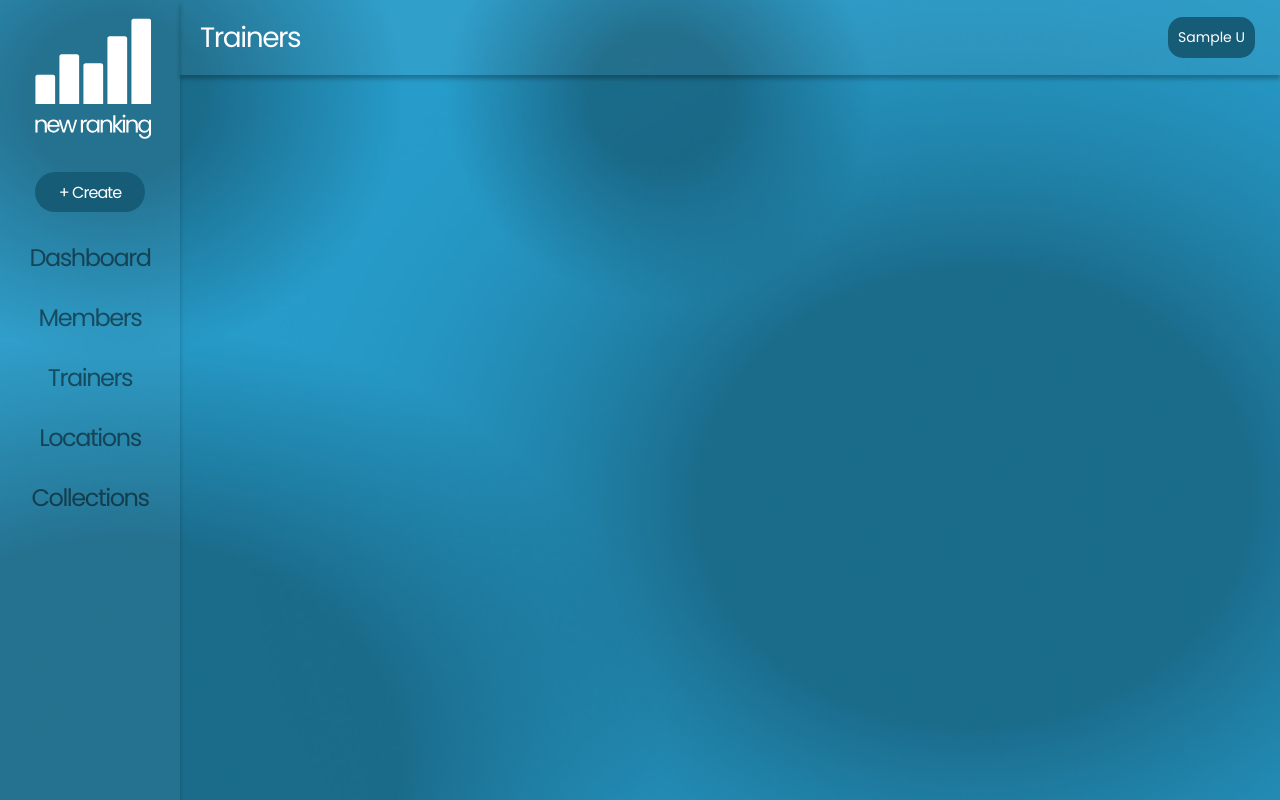
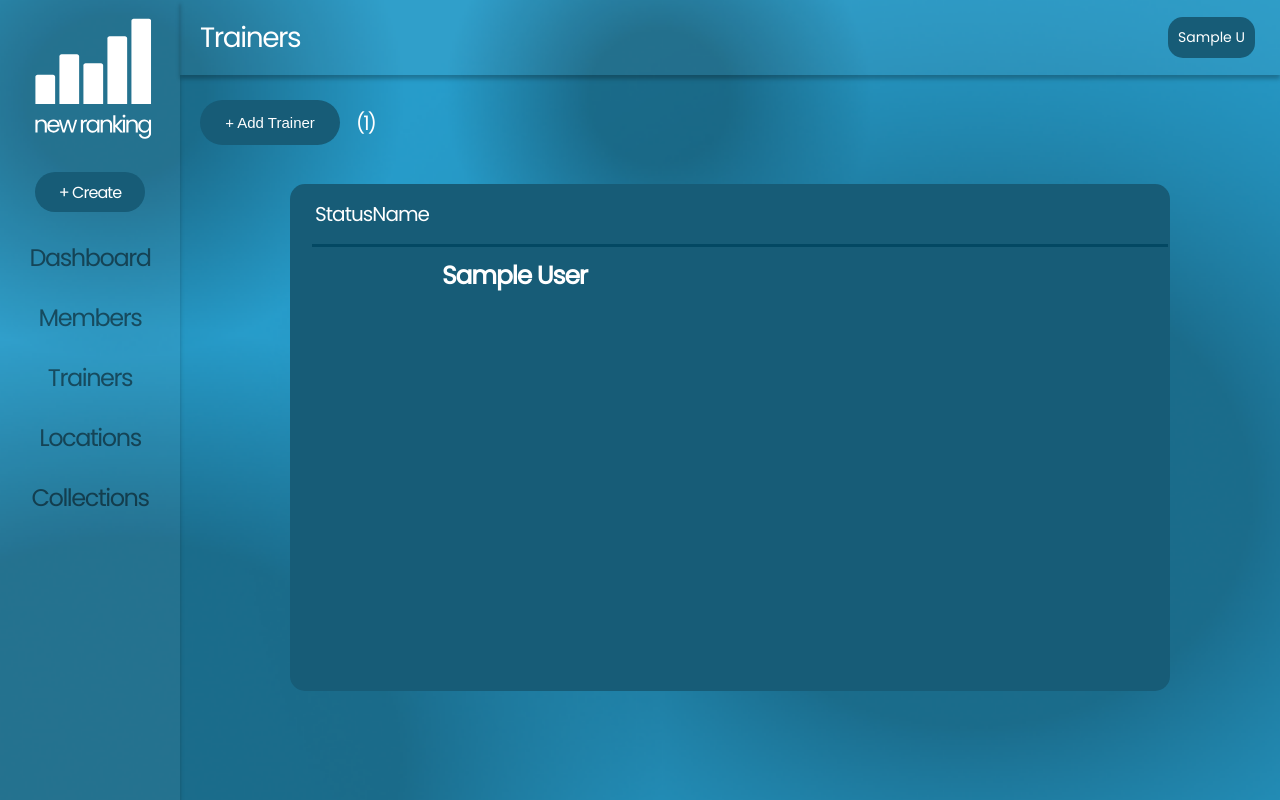
Before and after one commit to EmersonCoronel/new_ranking, a Django app: page /trainers/ in a window 1280 px wide. Run offline with Django 4.2, Linux system fonts and the light colour scheme; a user stored in the database is signed in; tables that the repository leaves empty hold one stand-in row (values such as "Sample post").

Commit message:
Trainer page

```diff
--- a/mysite/new_ranking/models.py
+++ b/mysite/new_ranking/models.py
@@ -9,7 +9,6 @@ class Course(models.Model):
     name = models.CharField(max_length=200, default="Default Course Name")
 
 class Trainer(models.Model):
-    user = models.OneToOneField(User, on_delete=models.CASCADE)
     first_name = models.CharField(max_length=100, default="Default First Name")
     last_name = models.CharField(max_length=100, default="Default Last Name")
     location = models.CharField(max_length=100, default="Default Location")
@@ -19,6 +18,7 @@ class Trainer(models.Model):
     gender = models.CharField(max_length=10, default="Other")
     date_joined = models.DateField(auto_now_add=True)
     date_of_birth = models.DateField(default="2000-01-01")
+    password = models.CharField(max_length=100, default="password")
 
     @property
     def name(self):
@@ -57,7 +57,4 @@ class Level(models.Model):
 
 class Location(models.Model):
     name = models.CharField(max_length=200, default="Default Location Name")
-
-class Space(models.Model):
-    location = models.ForeignKey(Location, related_name='spaces', on_delete=models.CASCADE)
-    space_data = models.IntegerField(default=0)  # replace with the actual data fields
+    space = models.CharField(max_length=200, default="Default Space")
--- a/mysite/new_ranking/static/styles.css
+++ b/mysite/new_ranking/static/styles.css
@@ -474,8 +474,8 @@ h2#improv, h2{
 
 /* Style for input fields. */
 .form-group input {
-    width: 316.5px;
-    height: 48.75px;
+    width: 320px;
+    height: 50px;
     flex-shrink: 0;
 
     border-radius: 15px;
@@ -936,12 +936,15 @@ display: block;
 }
 
 #member-actions-container{
-  position: fixed;
-  width:20px;
-  height:50px;
-  top:100px;
-  left:200px;
-
+    position: fixed;
+    top: 100px;
+    left: 200px;
+    display: flex;
+    align-items: center;
+    justify-content: space-between;
+    /* You can adjust the width as needed */
+    width: 175px;
+    z-index: 10;
 }
 
 #member-create-button{
@@ -952,7 +955,29 @@ display: block;
   color: white;
   border-radius: 30px;
   border: none;
+  z-index: 1;
 }
+
+#member-create-button:hover{
+    background-color: #175C77;
+    opacity: 50%;
+    /* border: 1px solid; */
+    border-radius: 50px;
+    cursor: pointer;
+}
+
+#member-count{
+    color: #FFF;
+    text-align: right;
+    font-family: Poppins;
+    font-size: 20px;
+    font-style: normal;
+    font-weight: 400;
+    line-height: normal;
+    letter-spacing: -1.89px;
+    /* Removed align-items and margin-top */
+}
+
 
 #create-member-container{
 display: none;
@@ -994,11 +1019,118 @@ justify-content: center;
 display: block;
 }
 
-input[type="text"] {
+.member-create-fields[type="text"] {
 padding: 10px;
 font-size: 16px;
 }
 
-input[type="text"]::placeholder {
+.member-create-fields[type="text"]::placeholder {
 color: #999;
 }
+
+.center-container {
+    display: flex;
+    justify-content: center;
+    align-items: center;
+    height: calc(100vh - 75px); /* account for your topbar height */
+    width: calc(100vw - 180px); /* account for your navbar width */
+    position: absolute;
+    top: 75px; /* position below the topbar */
+    left: 180px; /* position right to the navbar */
+}
+
+#trainers-main-container {
+    /* Remove the position: fixed */
+    /* width: 1128px; Remove this if you want the container width to adjust based on the content */
+    height: 70%; /* Adjust this if you want a fixed height */
+    width: 80%;
+    border-radius: 15px;
+    background: #175C77;
+    overflow-y: auto;
+}
+
+.trainer-heading-container {
+    display: flex;  /* This makes the children of .heading-container align horizontally */
+    justify-content:space-between;  /* This spreads the children out evenly */
+    padding: 15px;
+    margin-left: 10px;
+    margin-right: 1050px;
+}
+
+
+.trainers-main-heading{
+    color: #FFF;
+    text-align: center;
+    font-family: Poppins;
+    font-size: 20px;
+    font-style: normal;
+    font-weight: 400;
+    line-height: normal;
+    letter-spacing: -0.96px;
+}
+
+.trainer-item {
+    display: flex;
+    flex-direction: row;
+    align-items: start; /* Align items to the start of the flex container */
+    justify-content: space-between;
+    padding: 10px;
+    margin-bottom: 10px;
+    height: 40px;
+    border-top: 3px solid #034863;  /* Only top border */
+    border-right: none;  /* No right border */
+    border-bottom: none;  /* No bottom border */
+    border-left: none;  /* No left border */
+    width: 95%;
+    margin-left: 2.5%;
+}
+
+
+.trainer-item-name {
+    font-size: 25px;
+    font-weight: bold;
+    margin: 0;
+    margin-left: 120px;
+    padding: 0;  /* Add this line to remove any padding */
+}
+
+
+.trainer-item-description {
+    font-size: 16px;
+}
+
+#login-page-signup {
+    /* display: block; */
+    color: #ffffff;
+    background-color: #175C77;
+    text-align: center;
+    padding: 14px 16px;
+    text-decoration: none;
+    border-radius: 50px;
+
+    font-size: 16px;
+    font-style: normal;
+    font-weight: 400;
+    line-height: normal;
+    letter-spacing: -1.12px;
+    margin-top: 20px;
+
+    display: flex;
+    width: 75px;
+    height: 35px;
+    padding: 15px;
+    justify-content: center;
+    align-items: center;
+    gap: 10px;
+    transition: 150ms ease;
+    margin: auto;
+    border: none;
+    cursor: pointer;
+}
+
+#login-page-signup:hover {
+    background-color: #175C77;
+    opacity: 50%;
+    /* border: 1px solid; */
+    border-radius: 50px;
+}
--- a/mysite/new_ranking/templates/dashboard/trainers.html
+++ b/mysite/new_ranking/templates/dashboard/trainers.html
@@ -22,6 +22,12 @@
             </a>
         </div>
     </div>
+    <script>
+        function toggleCreateMember(){
+                    var createMemberMenu = document.querySelector("#create-member-container");
+                    createMemberMenu.classList.toggle("show");
+                }
+    </script>
     <!-- Navigation -->
     <div id="dashboard-navbar">
         <!-- Logo -->
@@ -75,8 +81,47 @@
 
 
     <!-- Main Content -->
-    <div id="main-content-container">
-        <!-- Content goes here -->
+    <div class="center-container">
+        <div id="member-actions-container">
+            <button id="member-create-button" onclick="toggleCreateMember()" type='button'>+ Add Trainer</button>
+            {% csrf_token %}
+                <div id="member-count">({{ count }})</div>
+            <!--</a>-->
+        </div>
+        <form method="POST" action="create_trainer/">
+            <div id="create-member-container">
+                {% csrf_token %}
+                <input class='member-create-fields' name='first-name' type="text" placeholder="First Name">
+                <input class='member-create-fields' name='last-name' type="text" placeholder="Last Name">
+                <input class='member-create-fields' name='location' type="text" placeholder="Location">
+                <input class='member-create-fields' name='phone-number' type="text" placeholder="Phone Number">
+                <input class='member-create-fields' name='email' type="text" placeholder="Email">
+                <input class='member-create-fields' name='space' type="text" placeholder="Space">
+                <input class='member-create-fields' name='gender' type="text" placeholder="Gender">
+                <input class='member-create-fields' name='date-joined' type="text" placeholder="Date Joined">
+                <input class='member-create-fields' name='date-of-birth' type="text" placeholder="Date of Birth">
+                <input class='member-create-fields' name='courses' type="text" placeholder="Courses">
+                <input class='member-create-fields' name='password' type="text" placeholder="Password">
+                <button id='confirm-create-member' type="submit">Create Trainer</button>
+            </div>
+        </form>
+        <div id="trainers-main-container">
+            <div class="trainer-heading-container">
+                <!-- Your content here -->
+                <div class="trainers-main-heading">
+                    Status
+                </div>
+                <div class="trainers-main-heading">
+                    Name
+                </div>
+            </div>
+            {% for trainer in trainers %}
+                <div class="trainer-item">
+                    <h2 class="trainer-item-name">{{ trainer.first_name }} {{ trainer.last_name }}</h2>
+                </div>
+            {% endfor %}
+        </div>
     </div>
+
 </body>
 </html>
--- a/mysite/new_ranking/templates/registration/login.html
+++ b/mysite/new_ranking/templates/registration/login.html
@@ -45,5 +45,6 @@
             {% endif %}
         </form>
     </div>
+    <a href="{% url 'signup' %}" id="login-page-signup"> Signup </a>
 </body>
 </html>
--- a/mysite/new_ranking/urls.py
+++ b/mysite/new_ranking/urls.py
@@ -14,6 +14,7 @@ urlpatterns = [
     path('signup/', views.signup, name='signup'),
     path('profile/', views.profile, name='profile'),
     path('members/create_member/', views.create_member, name='create_member'),
+    path('trainers/create_trainer/', views.create_trainer, name='create_trainer'),
     path('dashboard/create_location/', views.create_location, name='create_location'),
     path('dashboard/create_course/', views.create_course, name='create_course'),
     path('change_password/', views.change_password, name='change_password'),
--- a/mysite/new_ranking/views.py
+++ b/mysite/new_ranking/views.py
@@ -11,7 +11,7 @@ from django.contrib.auth import update_session_auth_hash
 from .forms import CustomUserCreationForm
 from django.contrib.auth.models import User
 from new_ranking.models import Member
-from new_ranking.models import Location
+from new_ranking.models import Trainer
 from new_ranking.models import Course
 import edit_objects
 from .forms import CustomPasswordChangeForm
@@ -124,6 +124,41 @@ def create_member(request):
     return redirect(reverse('members'))
 
 @login_required
+def create_trainer(request):
+    newTrainer = edit_objects.TrainerFunctions.createTrainer()
+    firstName = request.POST.get('first-name')
+    if firstName != '':
+        edit_objects.TrainerFunctions.editTrainerFirstName(newTrainer, firstName)
+    lastName = request.POST.get('last-name')
+    if lastName != '':
+        edit_objects.TrainerFunctions.editTrainerLastName(newTrainer, lastName)
+    location = request.POST.get('location')
+    if location != '':
+        edit_objects.TrainerFunctions.editTrainerLocation(newTrainer, location)
+    phoneNumber = request.POST.get('phone-number')
+    if phoneNumber != '':
+        edit_objects.TrainerFunctions.editTrainerPhoneNumber(newTrainer, phoneNumber)
+    email = request.POST.get('email')
+    if email != '':
+        edit_objects.TrainerFunctions.editTrainerEmail(newTrainer, email)
+    space = request.POST.get('space')
+    if space != '':
+        edit_objects.TrainerFunctions.editTrainerSpace(newTrainer, space)
+    gender = request.POST.get('gender')
+    if gender != '':
+        edit_objects.TrainerFunctions.editTrainerGender(newTrainer, gender)
+    dateJoined = request.POST.get('date-joined')
+    if dateJoined != '':
+        edit_objects.TrainerFunctions.editTrainerDateJoined(newTrainer, dateJoined)
+    dateOfBirth = request.POST.get('date-of-birth')
+    if dateOfBirth != '':
+        edit_objects.TrainerFunctions.editTrainerDateofBirth(newTrainer, dateOfBirth)
+    password = request.POST.get('password')
+    if password != '':
+        edit_objects.TrainerFunctions.editTrainerPassword(newTrainer, password)
+    return redirect(reverse('trainers'))
+
+@login_required
 def create_location(request):
     edit_objects.LocationFunctions.createLocation()
     return redirect(reverse('dashboard'))
@@ -188,7 +223,8 @@ def members(request):
 
 @login_required
 def trainers(request):
-    return render(request, 'dashboard/trainers.html')
+    trainerCount = Trainer.objects.count()
+    return render(request, 'dashboard/trainers.html', context={'count': trainerCount, 'trainers': Trainer.objects.all()})
 
 @login_required
 def collections(request):
```
Also changed, not shown: mysite/edit_objects.py (+11 -12 lines), mysite/new_ranking/templates/dashboard/members.html (+2 -7 lines).
